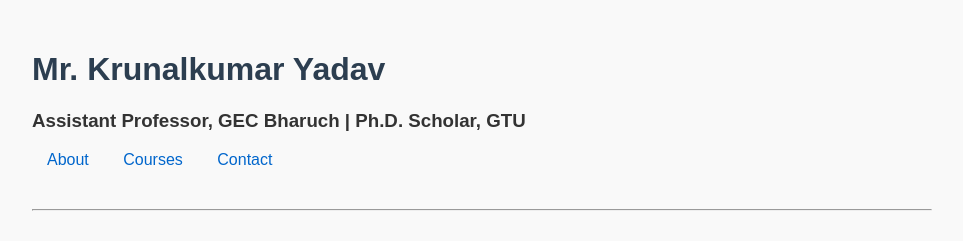
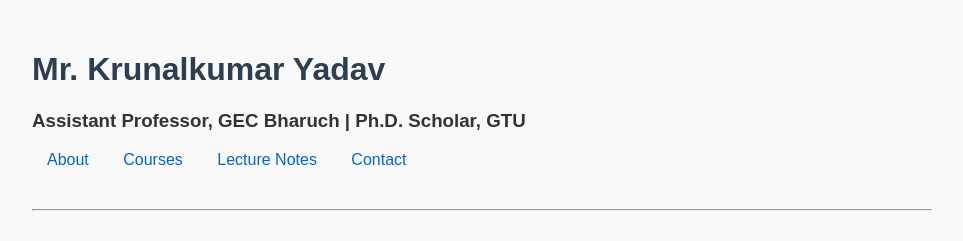
Before and after one commit to krunal11489/krunal11489.github.io, a plain HTML site: page index.html in a window 1280 px wide. Shown: the top 241 px of the page, without its empty margins (158-1121 px from the left). Drawn offline with Linux system fonts and the light colour scheme.

Commit message:
Update index.html

```diff
--- a/index.html
+++ b/index.html
@@ -36,6 +36,7 @@
   <nav>
     <a href="#about">About</a>
     <a href="#courses">Courses</a>
+    <a href="#notes">Lecture Notes</a>
     <a href="#contact">Contact</a>
   </nav>
 
```
